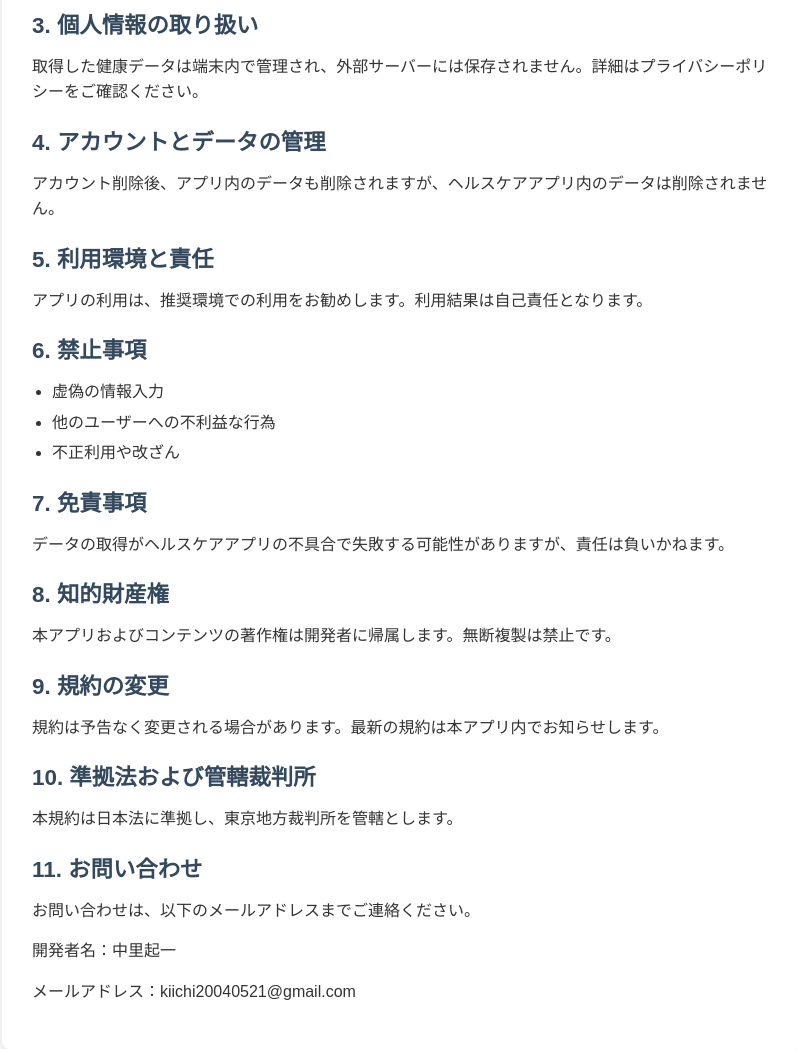
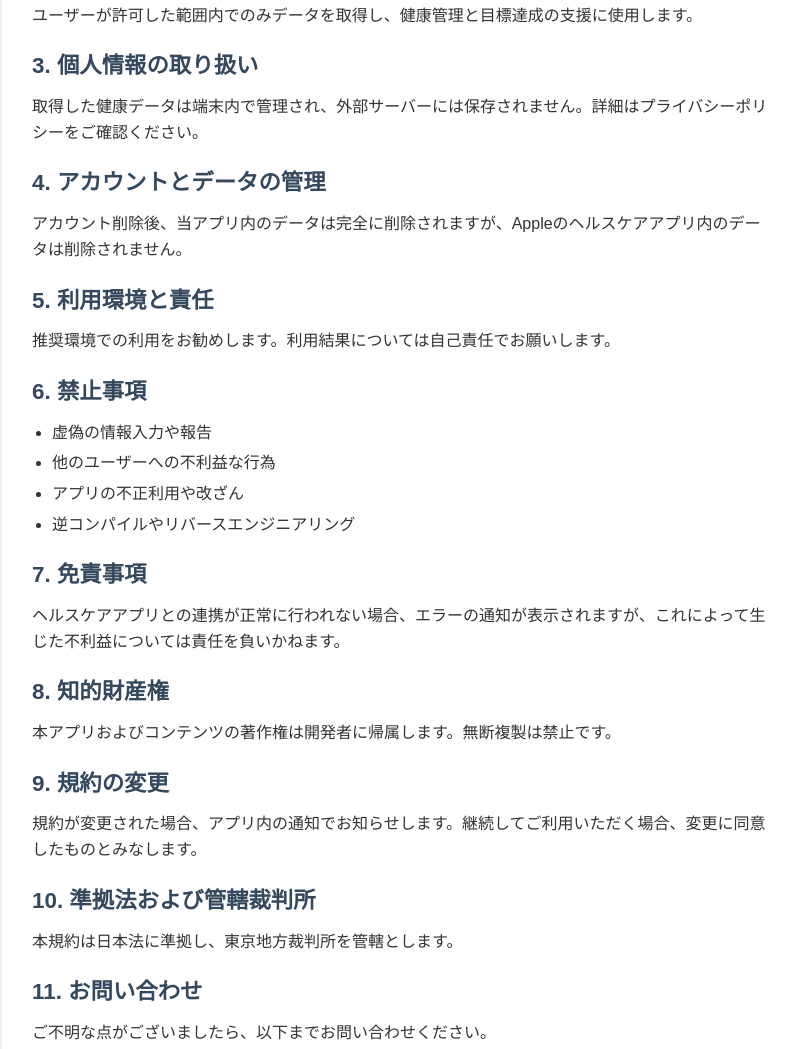
Before and after one commit to kiichi7580/serene_track_tos, a plain HTML site: page index.html in a window 1280 px wide. Shown: the part 388-1437 px from the top of the page, without its empty margins (238-1035 px from the left). Drawn offline with Linux system fonts and the light colour scheme.

Commit message:
fix: エラー発生時の対応を修正

```diff
--- a/index.html
+++ b/index.html
@@ -22,37 +22,39 @@
         <li>歩数</li>
         <li>睡眠データ</li>
       </ul>
+      <p>ユーザーが許可した範囲内でのみデータを取得し、健康管理と目標達成の支援に使用します。</p>
 
       <h2>3. 個人情報の取り扱い</h2>
       <p>取得した健康データは端末内で管理され、外部サーバーには保存されません。詳細はプライバシーポリシーをご確認ください。</p>
 
       <h2>4. アカウントとデータの管理</h2>
-      <p>アカウント削除後、アプリ内のデータも削除されますが、ヘルスケアアプリ内のデータは削除されません。</p>
+      <p>アカウント削除後、当アプリ内のデータは完全に削除されますが、Appleのヘルスケアアプリ内のデータは削除されません。</p>
 
       <h2>5. 利用環境と責任</h2>
-      <p>アプリの利用は、推奨環境での利用をお勧めします。利用結果は自己責任となります。</p>
+      <p>推奨環境での利用をお勧めします。利用結果については自己責任でお願いします。</p>
 
       <h2>6. 禁止事項</h2>
       <ul>
-        <li>虚偽の情報入力</li>
+        <li>虚偽の情報入力や報告</li>
         <li>他のユーザーへの不利益な行為</li>
-        <li>不正利用や改ざん</li>
+        <li>アプリの不正利用や改ざん</li>
+        <li>逆コンパイルやリバースエンジニアリング</li>
       </ul>
 
       <h2>7. 免責事項</h2>
-      <p>データの取得がヘルスケアアプリの不具合で失敗する可能性がありますが、責任は負いかねます。</p>
+      <p>ヘルスケアアプリとの連携が正常に行われない場合、エラーの通知が表示されますが、これによって生じた不利益については責任を負いかねます。</p>
 
       <h2>8. 知的財産権</h2>
       <p>本アプリおよびコンテンツの著作権は開発者に帰属します。無断複製は禁止です。</p>
 
       <h2>9. 規約の変更</h2>
-      <p>規約は予告なく変更される場合があります。最新の規約は本アプリ内でお知らせします。</p>
+      <p>規約が変更された場合、アプリ内の通知でお知らせします。継続してご利用いただく場合、変更に同意したものとみなします。</p>
 
       <h2>10. 準拠法および管轄裁判所</h2>
       <p>本規約は日本法に準拠し、東京地方裁判所を管轄とします。</p>
 
       <h2>11. お問い合わせ</h2>
-      <p>お問い合わせは、以下のメールアドレスまでご連絡ください。</p>
+      <p>ご不明な点がございましたら、以下までお問い合わせください。</p>
       <p>開発者名：中里起一</p>
       <p>メールアドレス：kiichi20040521@gmail.com</p>
     </section>
```
